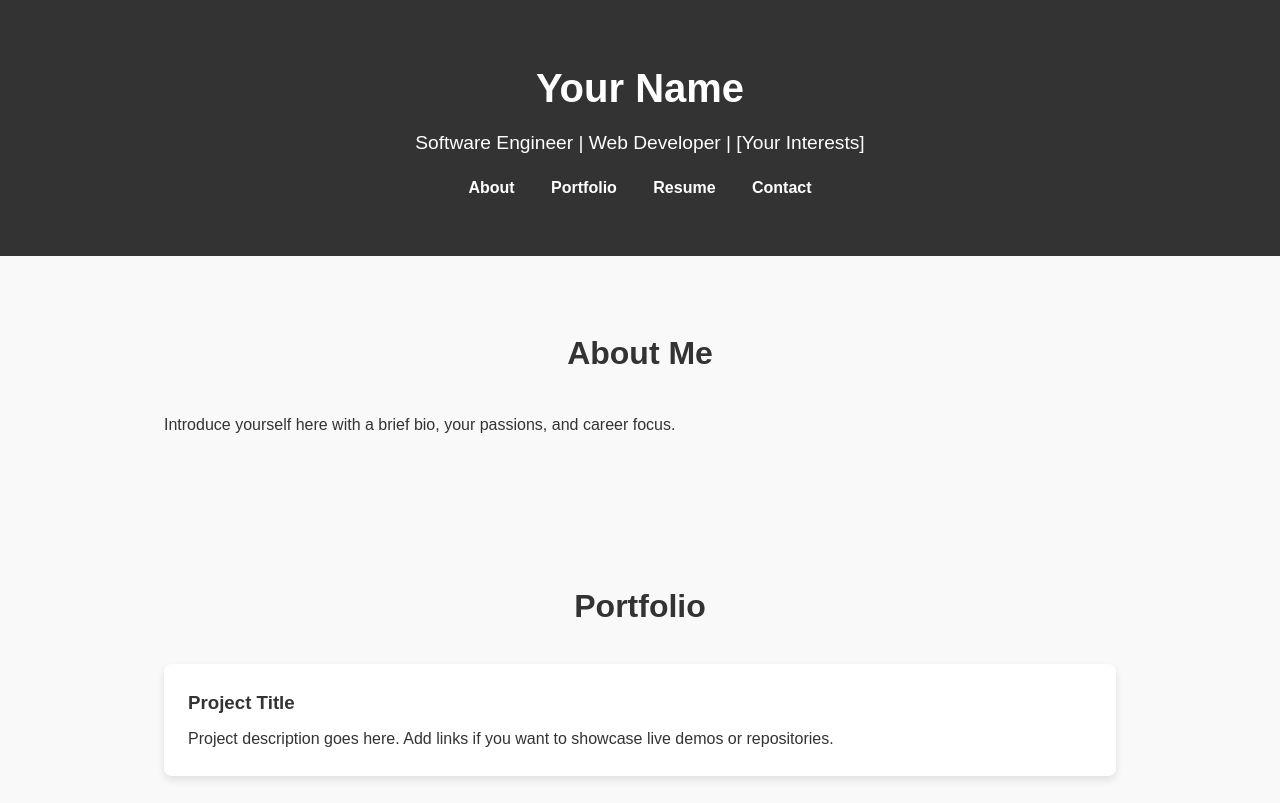
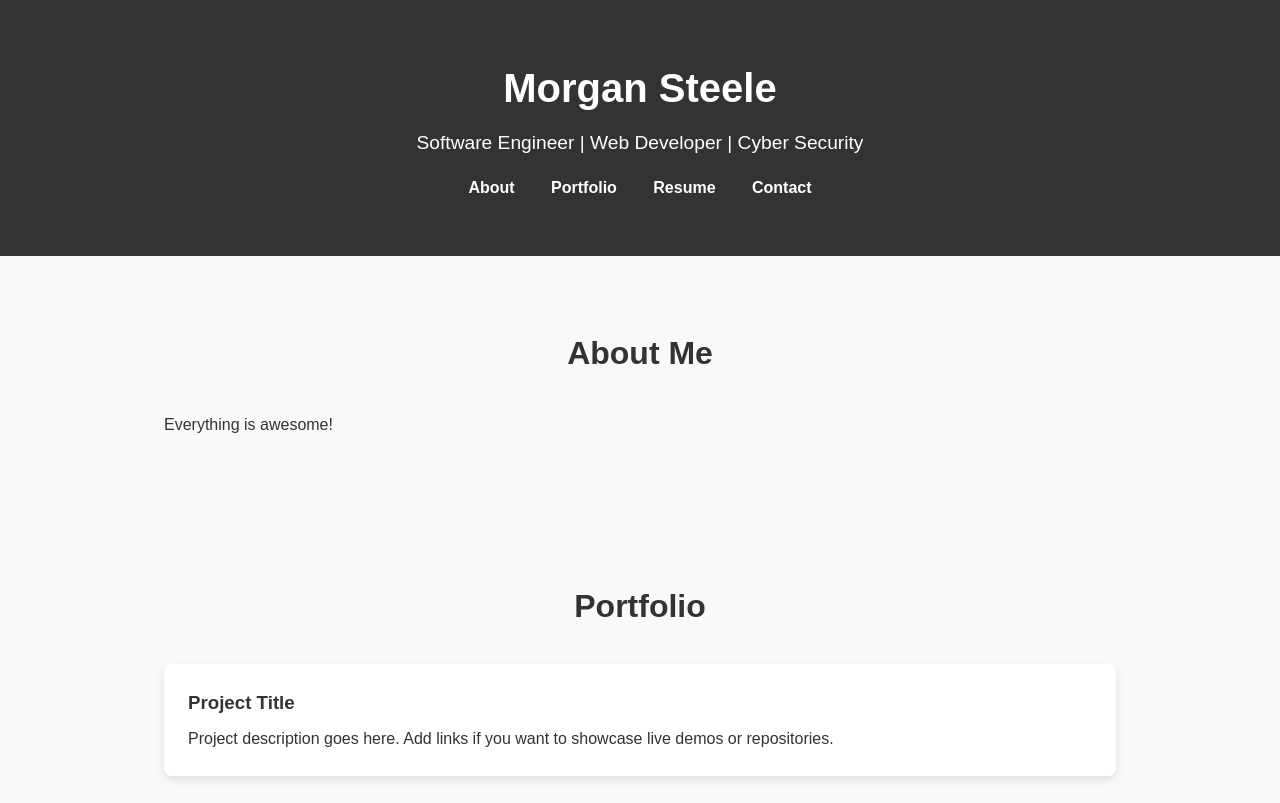
Before and after one commit to Morgan-Steele/Morgan-Steele.github.io, a plain HTML site: page index.html in a window 1280 px wide. Shown: the top 803 px of the page. Drawn offline with Linux system fonts and the light colour scheme.

Commit message:
More stuff

```diff
--- a/index.html
+++ b/index.html
@@ -3,7 +3,7 @@
 <head>
   <meta charset="UTF-8">
   <meta name="viewport" content="width=device-width, initial-scale=1.0">
-  <title>Your Name | Personal Website</title>
+  <title>Morgan Steele | Personal Website</title>
   <link rel="stylesheet" href="style.css">
 </head>
 <body>
@@ -11,8 +11,8 @@
   <!-- Header Section -->
   <header>
     <div class="container">
-      <h1>Your Name</h1>
-      <p>Software Engineer | Web Developer | [Your Interests]</p>
+      <h1>Morgan Steele</h1>
+      <p>Software Engineer | Web Developer | Cyber Security</p>
       <nav>
         <a href="#about">About</a>
         <a href="#portfolio">Portfolio</a>
@@ -26,7 +26,7 @@
   <section id="about" class="section">
     <div class="container">
       <h2>About Me</h2>
-      <p>Introduce yourself here with a brief bio, your passions, and career focus.</p>
+      <p>Everything is awesome!</p>
     </div>
   </section>
 
@@ -69,7 +69,7 @@
   <!-- Footer -->
   <footer>
     <div class="container">
-      <p>© Your Name. Built with ❤️.</p>
+      <p>© Morgan Steele</p>
     </div>
   </footer>
 
```
